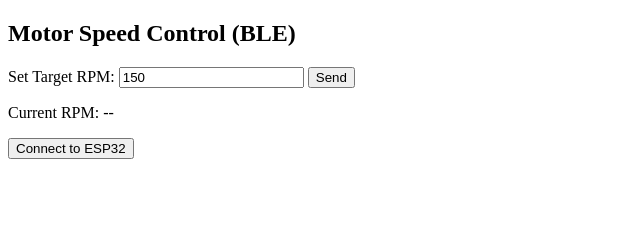
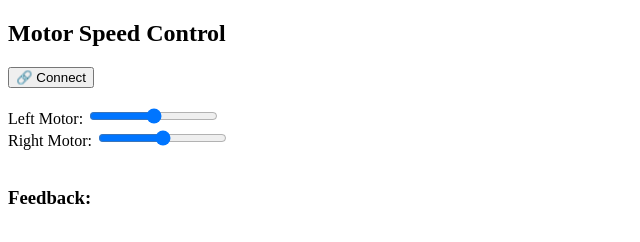
Before and after one commit to hangle02/statask3, a plain HTML site: page index.html in a window 1280 px wide. Shown: the whole page, without its empty margins (0-640 px from the left). Drawn offline with Linux system fonts and the light colour scheme.

Commit message:
Update index.html

```diff
--- a/index.html
+++ b/index.html
@@ -1,51 +1,49 @@
 <!DOCTYPE html>
 <html>
 <head>
-  <meta charset="utf-8">
-  <title>ESP32 Motor Control</title>
+  <title>ESP32 Bluetooth Motor Control</title>
 </head>
 <body>
-  <h2>Motor Speed Control (BLE)</h2>
-  <label>Set Target RPM:</label>
-  <input type="number" id="targetRPM" value="150">
-  <button onclick="sendRPM()">Send</button>
-  <p>Current RPM: <span id="currentRPM">--</span></p>
-  <button onclick="connect()">Connect to ESP32</button>
+  <h2>Motor Speed Control</h2>
+  <button onclick="connectBLE()">🔗 Connect</button><br><br>
+  <label>Left Motor:</label>
+  <input type="range" id="leftSpeed" min="-255" max="255" value="0" oninput="sendSpeed()"><br>
+  <label>Right Motor:</label>
+  <input type="range" id="rightSpeed" min="-255" max="255" value="0" oninput="sendSpeed()"><br><br>
+
+  <h3>Feedback:</h3>
+  <pre id="feedback"></pre>
 
   <script>
-    let device, server, service;
-    let targetChar, currentChar;
+    let device, server, service, rxChar, txChar;
 
-    const serviceUUID = '6e400001-b5a3-f393-e0a9-e50e24dcca9e';
-    const targetUUID  = '6e400002-b5a3-f393-e0a9-e50e24dcca9e';
-    const currentUUID = '6e400003-b5a3-f393-e0a9-e50e24dcca9e';
-
-    async function connect() {
+    async function connectBLE() {
       device = await navigator.bluetooth.requestDevice({
-        filters: [{ namePrefix: 'ESP32' }],
-        optionalServices: [serviceUUID]
-      });
-      server = await device.gatt.connect();
-      service = await server.getPrimaryService(serviceUUID);
-
-      targetChar = await service.getCharacteristic(targetUUID);
-      currentChar = await service.getCharacteristic(currentUUID);
-
-      await currentChar.startNotifications();
-      currentChar.addEventListener('characteristicvaluechanged', e => {
-        const val = new TextDecoder().decode(e.target.value);
-        document.getElementById('currentRPM').innerText = val;
+        filters: [{ name: "ESP32-Robot" }],
+        optionalServices: ["12345678-1234-5678-1234-56789abcdef0"]
       });
 
-      alert("Connected to ESP32");
+      server = await device.gatt.connect();
+      service = await server.getPrimaryService("12345678-1234-5678-1234-56789abcdef0");
+
+      rxChar = await service.getCharacteristic("12345678-1234-5678-1234-56789abcdef1");
+      txChar = await service.getCharacteristic("12345678-1234-5678-1234-56789abcdef2");
+
+      await txChar.startNotifications();
+      txChar.addEventListener("characteristicvaluechanged", (event) => {
+        const value = new TextDecoder().decode(event.target.value);
+        document.getElementById("feedback").textContent = value;
+      });
+
+      alert("Connected to ESP32!");
     }
 
-    async function sendRPM() {
-      const rpm = document.getElementById('targetRPM').value;
-      if (targetChar) {
-        const data = new TextEncoder().encode(rpm.toString());
-        await targetChar.writeValue(data);
-      }
+    async function sendSpeed() {
+      if (!rxChar) return;
+      const l = document.getElementById("leftSpeed").value;
+      const r = document.getElementById("rightSpeed").value;
+      const msg = `L${l} R${r}`;
+      await rxChar.writeValue(new TextEncoder().encode(msg));
     }
   </script>
 </body>
```
